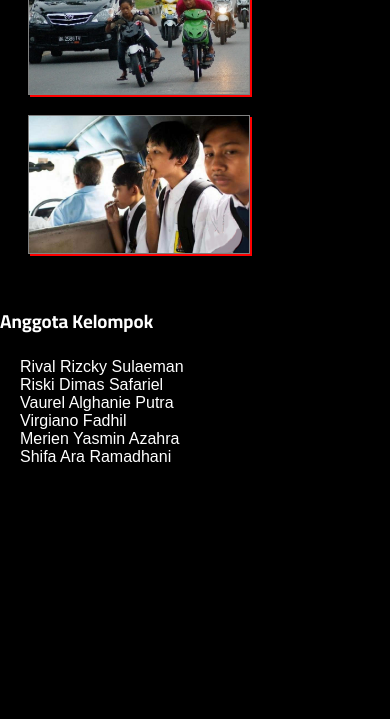
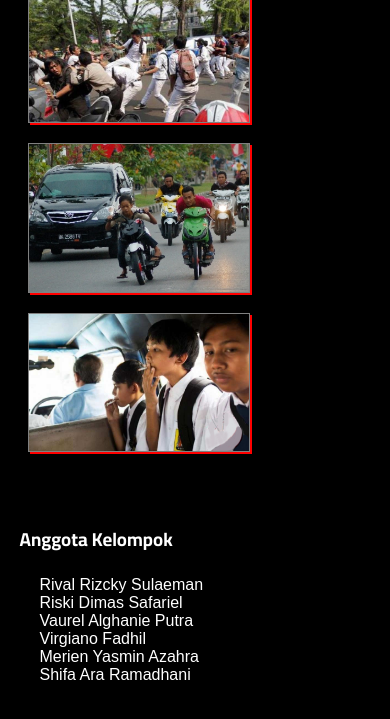
Before and after one commit to fadhil3310/kelompok6, a plain HTML site: page index.html in a window 390 px wide. Shown: the part 2594-3313 px from the top of the page. Before the commit the page ends 3076 px from the top, so only its background shows below. Drawn offline with Linux system fonts and the light colour scheme.

Commit message:
sadasdasdd

```diff
--- a/style.css
+++ b/style.css
@@ -155,6 +155,7 @@ img {
     #anggota {
         float: none;
         width: unset;
+        padding: 5%;
     }
 }
 
```
Also changed, not shown: index.html (+8 -10 lines).
